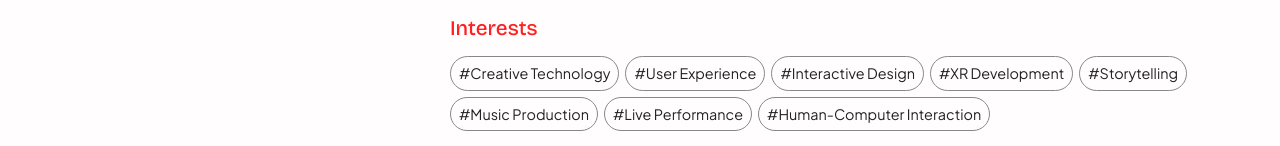
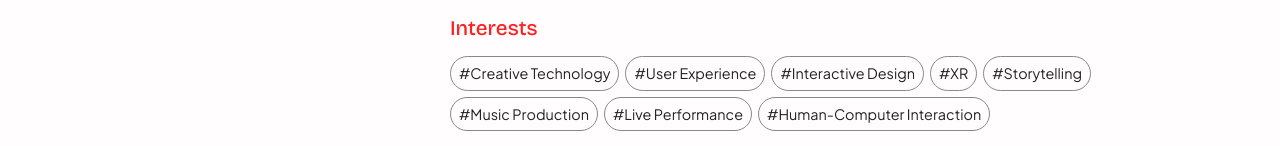
Before and after one commit to Gamddalki/hannahkim, a React (Create React App) app: page /hannah in a window 1280 px wide. Shown: the part 718-864 px from the top of the page. Built offline with nearby package versions, Linux system fonts and the light colour scheme; some icons are missing.

Commit message:
🔧 chore: Edit Tag

```diff
--- a/src/Routes/Hannah.js
+++ b/src/Routes/Hannah.js
@@ -434,7 +434,7 @@ function Hannah() {
               <InterestTag data-no-hover>#Creative Technology</InterestTag>
               <InterestTag data-no-hover>#User Experience</InterestTag>
               <InterestTag data-no-hover>#Interactive Design</InterestTag>
-              <InterestTag data-no-hover>#XR Development</InterestTag>
+              <InterestTag data-no-hover>#XR</InterestTag>
               <InterestTag data-no-hover>#Storytelling</InterestTag>
               <InterestTag data-no-hover>#Music Production</InterestTag>
               <InterestTag data-no-hover>#Live Performance</InterestTag>
```
